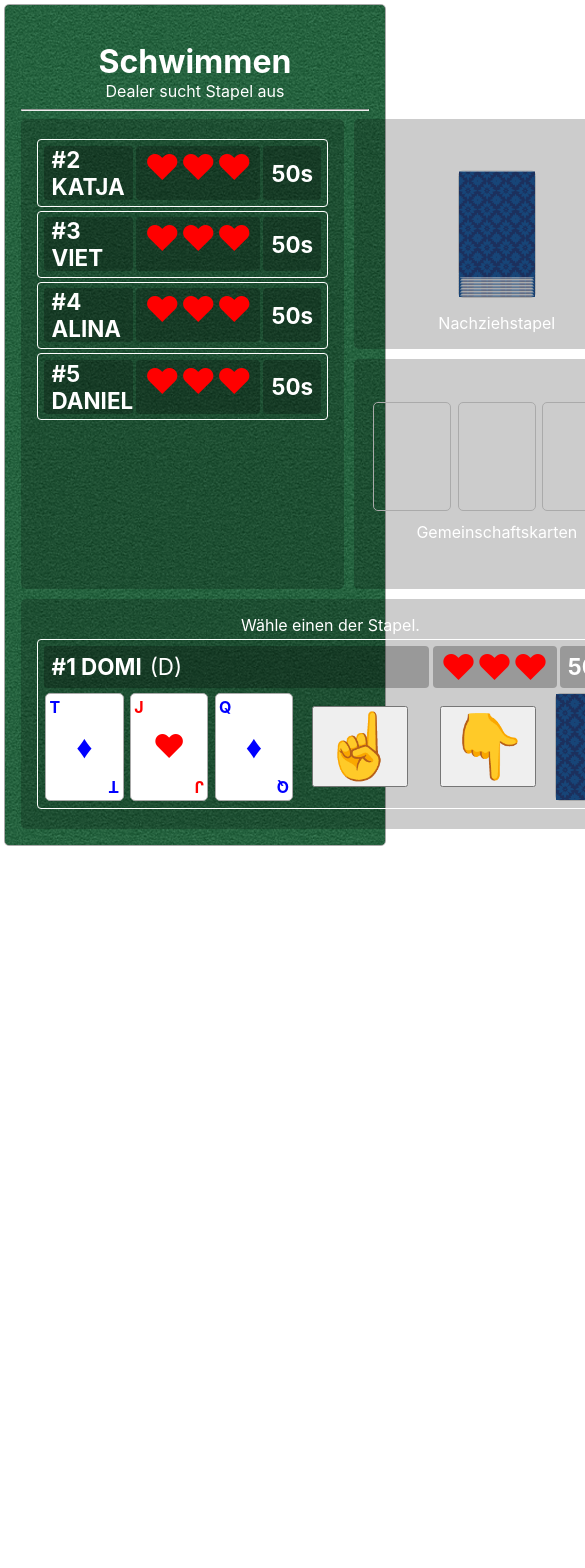
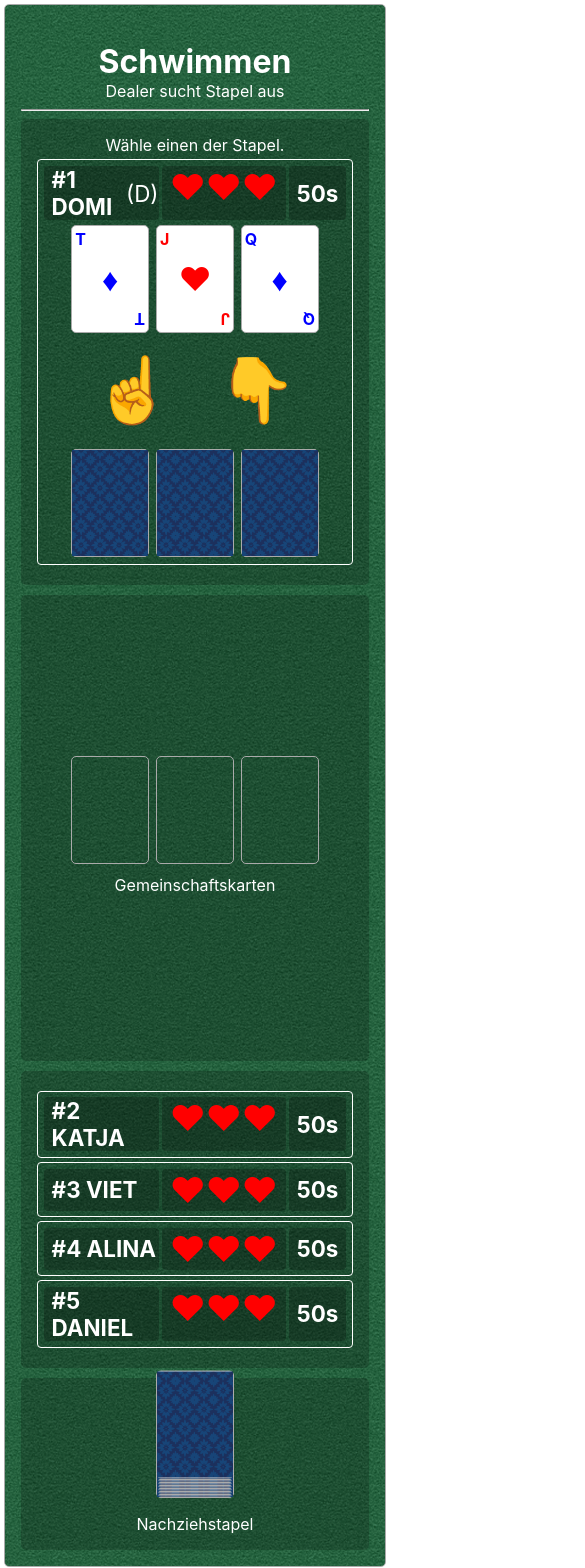
Before and after one commit to DominikFischer86/schwimmen, a React (Create React App) app: page / in a window 390 px wide. Shown: the top 1568 px of the page, 585 px wide, since content can reach past the window. Before the commit the page ends 850 px from the top, so only its background shows below. Built offline with nearby package versions, Linux system fonts and the light colour scheme.

Commit message:
style: Rearrange playing board and add mobile view

```diff
--- a/src/components/Board/Board.js
+++ b/src/components/Board/Board.js
@@ -21,34 +21,6 @@ const Board = ({ players, cards, communityCards, phase, positionTurn, onDealerCh
 
     return (
         <div className="board">
-            <div className="players">
-            {phase === 2 &&
-                playersMinusDealer.map(player => <Player positionTurn={positionTurn} player={player} key={player.id} />)
-            }
-            {phase > 2 &&
-                sortPlayersWhosteTurnItIsNot().map(player => <Player positionTurn={positionTurn} player={player} key={player.id} />)
-            }
-            </div>
-
-            <div className="draw-deck">
-                <p>Nachziehstapel</p>
-                {cards.map((card, id) => (<Card id={id} covered card={card} key={card} />))}
-            </div>
-
-            <div className="community-cards">
-                <p>Gemeinschaftskarten</p>
-                <div>
-                    {!communityCards.length && undefinedCommunityCards.map((card, id) => (
-                            <Card card={card} key={id} />
-                        ))
-                    }
-                    {communityCards.length > 0 && communityCards.map(card => (
-                            <Card card={card} key={card} />
-                        ))
-                    }
-                </div>
-            </div>
-
             {phase === 2 &&
                 <div className="active-player-area dealer players">
                     <p>Wähle einen der Stapel.</p>
@@ -66,7 +38,7 @@ const Board = ({ players, cards, communityCards, phase, positionTurn, onDealerCh
                 </div>
             }
             {phase > 2 &&
-                <div className="active-player players active-player-area">
+                <div className="active-player-area active-player players">
                 <p>Tausche eine oder drei Karten, oder schiebe.</p>
                         {playerWhoseTurnItIs.map(player =>
                             <Player
@@ -81,6 +53,34 @@ const Board = ({ players, cards, communityCards, phase, positionTurn, onDealerCh
                         }
                 </div>
             }
+
+            <div className="community-cards">
+                <p>Gemeinschaftskarten</p>
+                <div>
+                    {!communityCards.length && undefinedCommunityCards.map((card, id) => (
+                            <Card card={card} key={id} />
+                        ))
+                    }
+                    {communityCards.length > 0 && communityCards.map(card => (
+                            <Card card={card} key={card} />
+                        ))
+                    }
+                </div>
+            </div>
+
+            <div className="players inactive-players-area">
+            {phase === 2 &&
+                playersMinusDealer.map(player => <Player positionTurn={positionTurn} player={player} key={player.id} />)
+            }
+            {phase > 2 &&
+                sortPlayersWhosteTurnItIsNot().map(player => <Player positionTurn={positionTurn} player={player} key={player.id} />)
+            }
+            </div>
+
+            <div className="draw-deck">
+                <p>Nachziehstapel</p>
+                {cards.map((card, id) => (<Card id={id} covered card={card} key={card} />))}
+            </div>
         </div>
     )
 }
--- a/src/components/Board/Board.scss
+++ b/src/components/Board/Board.scss
@@ -12,8 +12,8 @@
 
 .board {
     display: grid;
-    grid-template-columns: 2fr 1fr;
-    grid-template-rows: repeat(3, 1fr);
+    grid-template-columns: repeat(3, 1fr);
+    grid-template-rows: repeat(2, 1fr);
     grid-column-gap: 10px;
     grid-row-gap: 10px;
 }
@@ -32,8 +32,8 @@
     display: flex;
     justify-content: center;
     align-items: flex-end;
-    grid-area: 1 / 2 / 2 / 3;
     border-radius: 5px;
+    grid-area: 2 / 3 / 3 / 4;
 
     .card {
         position: absolute;
@@ -42,7 +42,6 @@
 }
 
 .community-cards {
-    grid-area: 2 / 2 / 3 / 3;
     background: rgba(0,0,0,.2);
     padding: 1rem;
     border-radius: 5px;
@@ -50,6 +49,7 @@
     flex-direction: column-reverse;
     justify-content: center;
     align-items: center;
+    grid-area: 1 / 3 / 2 / 4;
 
     > div {
         display: flex;
@@ -63,7 +63,6 @@
     background: rgba(0,0,0,.2);
     padding: 1rem;
     border-radius: 5px;
-    grid-area: 1 / 1 / 3 / 2;
 
     .player-wrapper {
         border: 1px solid #fff;
@@ -152,8 +151,12 @@
     }
 }
 
+.inactive-players-area {
+    grid-area: 2 / 1 / 3 / 3;
+}
+
 .active-player-area {
-    grid-area: 3 / 1 / 4 / 3;
+    grid-area: 1 / 1 / 2 / 3;
 }
 
 .dealer-choice {
@@ -161,6 +164,7 @@
     display: flex;
     align-items: center;
     justify-content: space-between;
+    flex-direction: column;
 
     .dealer-choice-buttons {
         display: flex;
@@ -170,12 +174,50 @@
             font-size: 4rem;
             margin: 1rem;
             width: 100%;
+            background: none;
+            border: none;
+            cursor: pointer;
 
-            &:hover {
-                background: green;
+            &:first-child {
+
+                &:hover {
+                    transition: .2s all ease;
+                    translate: 0px -10px;
+                }
+            }
+
+            &:last-child {
+                &:hover {
+                    transition: .2s all ease;
+                    translate: 0px 10px;
+                }
             }
         }
     }
+}
 
+@media screen and (max-width: 675px){
+    .board {
+        display: grid;
+        grid-template-columns: 1fr;
+        grid-template-rows: repeat(4);
+        grid-column-gap: 10px;
+        grid-row-gap: 10px;
+    }
 
+    .active-player-area {
+        grid-area: 1 / 1 / 2 / 2;
+    }
+
+    .community-cards {
+        grid-area: 2 / 1 / 3 / 2;
+    }
+
+    .inactive-players-area {
+        grid-area: 3 / 1 / 4 / 2;
+    }
+
+    .draw-deck {
+        grid-area: 4 / 1 / 5 / 2;
+    }
 }
```
